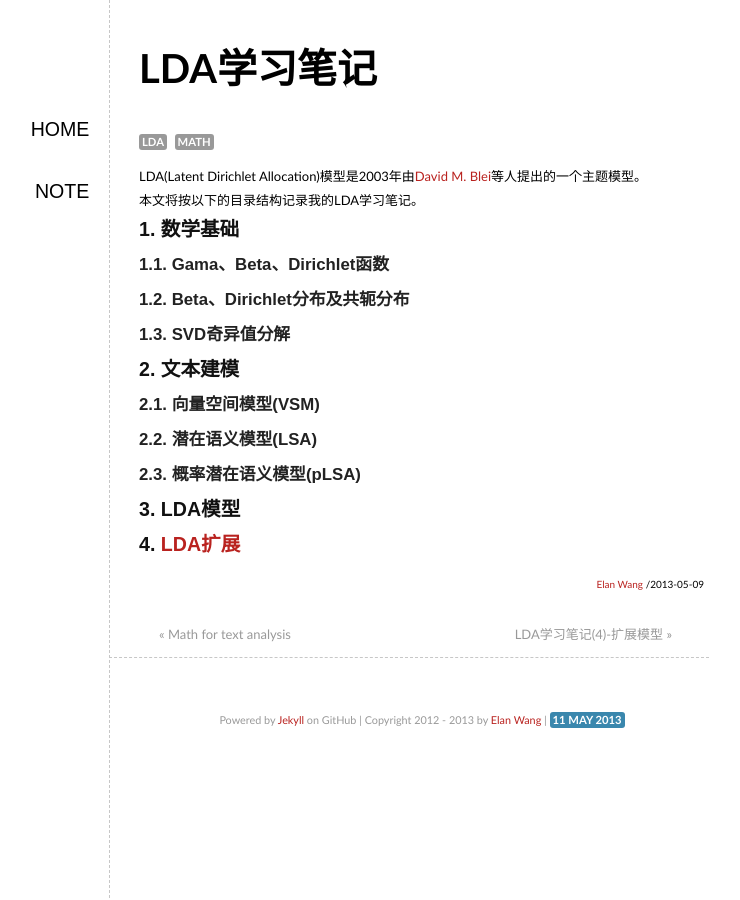
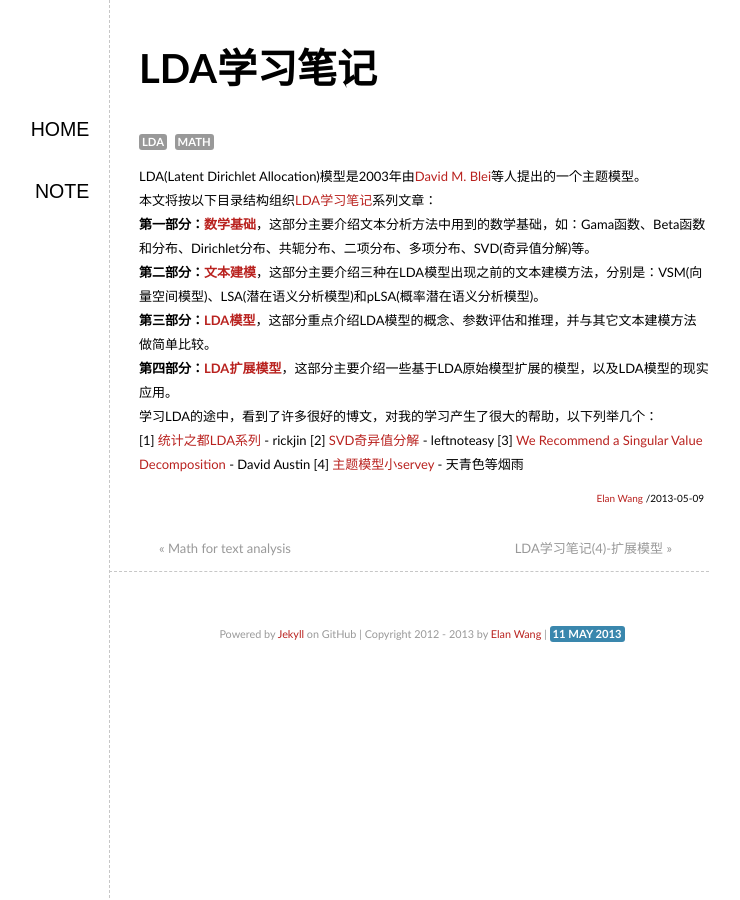
Before and after one commit to elan2wang/note, a Jekyll site: the page built from _posts/2013-05-09-LDA-note.md, in a window 1280 px wide. Shown: the whole page, without its empty margins (291-1031 px from the left). Built offline with Jekyll 4.4.1, drawn with Linux system fonts in a browser that asks for light colours.

Commit message:
edit LDA note

```diff
--- a/_posts/2013-05-09-LDA-note.md
+++ b/_posts/2013-05-09-LDA-note.md
@@ -5,16 +5,15 @@ tags: LDA Math
 ---
 
 LDA(Latent Dirichlet Allocation)模型是2003年由[David M. Blei](http://www.cs.princeton.edu/~blei/)等人提出的一个主题模型。
+本文将按以下目录结构组织[LDA学习笔记]({% post_url 2013-05-09-LDA-note %})系列文章：
+**第一部分：[数学基础]()**，这部分主要介绍文本分析方法中用到的数学基础，如：Gama函数、Beta函数和分布、Dirichlet分布、共轭分布、二项分布、多项分布、SVD(奇异值分解)等。
+**第二部分：[文本建模]()**，这部分主要介绍三种在LDA模型出现之前的文本建模方法，分别是：VSM(向量空间模型)、LSA(潜在语义分析模型)和pLSA(概率潜在语义分析模型)。
+**第三部分：[LDA模型]()**，这部分重点介绍LDA模型的概念、参数评估和推理，并与其它文本建模方法做简单比较。
+**第四部分：[LDA扩展模型]({% post_url 2013-05-10-LDA-note-extend %})**，这部分主要介绍一些基于LDA原始模型扩展的模型，以及LDA模型的现实应用。
 
-本文将按以下的目录结构记录我的LDA学习笔记。
 
-##1. 数学基础
-###1.1. Gama、Beta、Dirichlet函数
-###1.2. Beta、Dirichlet分布及共轭分布
-###1.3. SVD奇异值分解
-##2. 文本建模
-###2.1. 向量空间模型(VSM)
-###2.2. 潜在语义模型(LSA)
-###2.3. 概率潜在语义模型(pLSA)
-##3. LDA模型
-##4. [LDA扩展]({{ site.url }}{% post_url 2013-05-10-LDA-note-extend %})
+学习LDA的途中，看到了许多很好的博文，对我的学习产生了很大的帮助，以下列举几个：
+[1] [统计之都LDA系列](http://cos.name/author/rickjin/) - rickjin
+[2] [SVD奇异值分解](http://www.cnblogs.com/LeftNotEasy/archive/2011/01/19/svd-and-applications.html) - leftnoteasy
+[3] [We Recommend a Singular Value Decomposition](http://www.ams.org/samplings/feature-column/fcarc-svd) - David Austin
+[4] [主题模型小servey](http://hi.baidu.com/batmanfly/item/376d53ed70256c0f65db008f) - 天青色等烟雨
```
